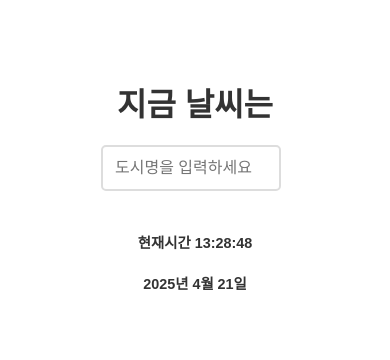
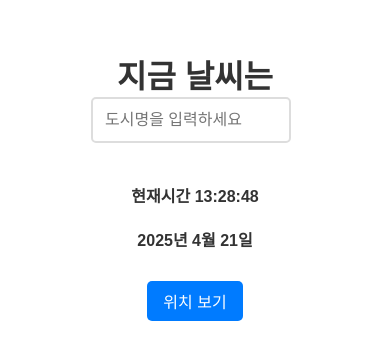
Before and after one commit to Dongsusin/weather, a React (Create React App) app: page / in a window 390 px wide. Shown: the part 236-596 px from the top of the page. Built offline with nearby package versions, Linux system fonts and the light colour scheme; no server answers; a small style sheet from the web is missing.

Commit message:
위치보기 추가

```diff
--- a/package.json
+++ b/package.json
@@ -7,8 +7,10 @@
     "@testing-library/jest-dom": "^6.6.3",
     "@testing-library/react": "^16.3.0",
     "@testing-library/user-event": "^13.5.0",
+    "leaflet": "^1.9.4",
     "react": "^19.1.0",
     "react-dom": "^19.1.0",
+    "react-leaflet": "^5.0.0",
     "react-scripts": "5.0.1",
     "web-vitals": "^2.1.4"
   },
--- a/public/index.html
+++ b/public/index.html
@@ -10,6 +10,12 @@
       content="Web site created using create-react-app"
     />
     <link rel="apple-touch-icon" href="%PUBLIC_URL%/logo192.png" />
+    <link
+      rel="stylesheet"
+      href="https://unpkg.com/leaflet@1.9.4/dist/leaflet.css"
+      integrity="sha256-sA+e2rN2o7pFVuAu8d4qvbwnIMsMSev7Y9g38oK4C6k="
+      crossorigin=""
+    />
     <!--
       manifest.json provides metadata used when your web app is installed on a
       user's mobile device or desktop. See https://developers.google.com/web/fundamentals/web-app-manifest/
--- a/src/App.css
+++ b/src/App.css
@@ -4,10 +4,12 @@
   margin: 0;
   box-sizing: border-box;
 }
+
 body {
   overflow: hidden;
   font-family: Arial, sans-serif;
 }
+
 .container {
   text-align: center;
   padding: 30px;
@@ -21,20 +23,68 @@ body {
   position: relative;
   color: #fff; /* 기본 텍스트 색상 */
 }
+
 /* 낮과 밤에 따라 배경색과 글자 색상 변경 */
 .daytime {
   background-color: #fff;
   color: #333;
 }
+
 .nighttime {
   background-color: #333;
   color: #fff;
 }
+
+/* 카드 스타일 */
+.card {
+  width: 100%;
+  max-width: 400px; /* 카드 최대 너비를 400px로 제한 */
+  height: 500px;
+  perspective: 1000px;
+  margin: auto;
+}
+
+.card .card-front,
+.card .card-back {
+  width: 100%;
+  height: 100%;
+  position: absolute;
+  backface-visibility: hidden;
+  display: flex;
+  flex-direction: column;
+  justify-content: center;
+  align-items: center;
+  padding: 20px;
+  text-align: center;
+  transition: transform 0.6s;
+}
+
+.card .card-front {
+  background-color: #fff;
+  color: #333;
+}
+
+.card .card-back {
+  background-color: #333;
+  color: #fff;
+  transform: rotateY(180deg);
+}
+
+.card.flipped .card-front {
+  transform: rotateY(180deg);
+}
+
+.card.flipped .card-back {
+  transform: rotateY(0deg);
+}
+
+/* 검색 박스 */
 .search-box {
   display: flex;
   justify-content: center;
   margin-bottom: 20px;
 }
+
 .search-box input {
   padding: 12px;
   width: 250px;
@@ -44,73 +94,90 @@ body {
   font-size: 1rem;
   transition: all 0.3s ease;
 }
+
+/* 날씨 정보 */
 .weatherInfo {
   display: block;
   margin: 20px 0;
   font-size: 1.8em;
-  transition: all 0.5s ease;
 }
+
 .weatherIcon {
   width: 100px;
   height: 100px;
   margin: 20px 0;
 }
+
+/* 추가 정보 */
 .additional-info p {
   font-size: 1.2em;
   margin-top: 10px;
 }
+
+/* 시간, 날짜 */
 .time,
 .date {
   font-size: 1.2em;
   font-weight: 700;
   margin-top: 20px;
-  transition: all 0.3s ease;
 }
-.container h1 {
-  font-size: 3.5em;
-  margin-bottom: 20px;
+
+/* 버튼 */
+.flip-button {
+  margin-top: 30px;
+  padding: 10px 20px;
+  background-color: #007bff;
+  color: #fff;
+  border: none;
+  border-radius: 5px;
+  cursor: pointer;
+  transition: background-color 0.3s;
 }
-@media (max-width: 768px) {
-  .container h1 {
-    font-size: 2.5em;
+
+.flip-button:hover {
+  background-color: #0056b3;
+}
+
+/* 지도 스타일 */
+.map-section {
+  width: 100%;
+  height: 100%;
+  position: relative;
+}
+
+.map-container {
+  width: 100%;
+  height: 300px; /* 기본 높이를 설정 */
+  position: absolute;
+  top: 0;
+  left: 0;
+}
+/* 모바일 반응형: 화면 너비가 600px 이하일 때 */
+@media (max-width: 600px) {
+  .search-box input {
+    width: 200px; /* 검색 입력창 너비를 모바일에 맞게 조정 */
   }
+
   .weatherInfo {
-    font-size: 1.5em;
+    font-size: 1.4em; /* 날씨 정보 폰트 크기 조정 */
   }
+
+  .weatherIcon {
+    width: 80px;
+    height: 80px; /* 날씨 아이콘 크기 조정 */
+  }
+
   .additional-info p {
-    font-size: 1em;
+    font-size: 1.1em; /* 추가 정보 폰트 크기 조정 */
   }
+
   .time,
   .date {
-    font-size: 1em;
+    font-size: 1em; /* 시간, 날짜 폰트 크기 조정 */
   }
-  .search-box input {
-    width: 200px;
-  }
-  .search-box button {
-    padding: 10px 16px;
-    font-size: 0.9rem;
+
+  .flip-button {
+    font-size: 1rem; /* 버튼 폰트 크기 조정 */
+    padding: 8px 16px; /* 버튼 여백 조정 */
   }
 }
-@media (max-width: 480px) {
-  .container h1 {
-    font-size: 2em;
-  }
-  .weatherInfo {
-    font-size: 1.2em;
-  }
-  .additional-info p {
-    font-size: 0.9em;
-  }
-  .time,
-  .date {
-    font-size: 0.9em;
-  }
-  .search-box input {
-    width: 180px;
-  }
-  .search-box button {
-    padding: 10px 14px;
-    font-size: 0.8rem;
-  }
-}
--- a/src/App.js
+++ b/src/App.js
@@ -1,15 +1,28 @@
 import "./App.css";
 import { useEffect, useState } from "react";
+import { MapContainer, TileLayer, Marker, Popup } from "react-leaflet";
+import "leaflet/dist/leaflet.css";
+import L from "leaflet";
+
+// 기본 마커 아이콘 설정 (마커 안 보일 때 해결용)
+delete L.Icon.Default.prototype._getIconUrl;
+L.Icon.Default.mergeOptions({
+  iconUrl: "https://unpkg.com/leaflet@1.9.4/dist/images/marker-icon.png",
+  iconRetinaUrl:
+    "https://unpkg.com/leaflet@1.9.4/dist/images/marker-icon-2x.png",
+  shadowUrl: "https://unpkg.com/leaflet@1.9.4/dist/images/marker-shadow.png",
+});
 
 function App() {
   const [city, setCity] = useState("");
   const [weatherData, setWeatherData] = useState(null);
-  const [dateTime, setDateTime] = useState({
-    time: "",
-    date: "",
-  });
+  const [dateTime, setDateTime] = useState({ time: "", date: "" });
   const [isDaytime, setIsDaytime] = useState(true);
+  const [coords, setCoords] = useState(null);
+  const [isFlipped, setIsFlipped] = useState(false); // 카드 flip 상태
+
   const API_KEY = "e6d02aec03da2632c5505afa1f2670ec";
+
   useEffect(() => {
     const setClock = () => {
       const dateInfo = new Date();
@@ -31,23 +44,21 @@ function App() {
           "일",
       });
       const hour = dateInfo.getHours();
-      if (hour >= 6 && hour < 18) {
-        setIsDaytime(true);
-      } else {
-        setIsDaytime(false);
-      }
+      setIsDaytime(hour >= 6 && hour < 18);
     };
 
     setClock();
     const timer = setInterval(setClock, 1000);
     return () => clearInterval(timer);
   }, []);
+
   useEffect(() => {
     navigator.geolocation.getCurrentPosition(handleSuccess, handleError);
 
     function handleSuccess(position) {
       const lat = position.coords.latitude;
       const lon = position.coords.longitude;
+      setCoords({ lat, lon });
       getWeatherByCoords(lat, lon);
     }
 
@@ -55,6 +66,7 @@ function App() {
       console.log("위치 접근 실패");
     }
   }, []);
+
   const getWeatherByCity = () => {
     if (!city.trim()) return;
 
@@ -74,6 +86,7 @@ function App() {
       })
       .catch((err) => console.log("검색 실패:", err));
   };
+
   const getWeatherByCoords = (lat, lon) => {
     fetch(
       `https://api.openweathermap.org/data/2.5/weather?lat=${lat}&lon=${lon}&appid=${API_KEY}&units=metric&lang=kr`
@@ -91,14 +104,23 @@ function App() {
       })
       .catch((err) => console.log("위치 기반 실패:", err));
   };
+
   const handleKeyDown = (e) => {
     if (e.key === "Enter") {
       getWeatherByCity();
     }
   };
 
+  const handleCardFlip = () => {
+    setIsFlipped((prevState) => !prevState); // 카드 flip 상태 변경
+  };
+
   return (
     <div className={`container ${isDaytime ? "daytime" : "nighttime"}`}>
+      <div className={`card ${isFlipped ? "flipped" : ""}`}>
+        {/* 날씨 정보 (앞면) */}
+        {!isFlipped && (
+          <div className="card-front">
             <h1>지금 날씨는</h1>
             <div className="search-box">
               <input
@@ -112,8 +134,8 @@ function App() {
             {weatherData && (
               <>
                 <span className="weatherInfo">
-            온도: {weatherData.temp} °C / 위치: {weatherData.place} / 날씨:{" "}
-            {weatherData.desc}
+                  온도: {weatherData.temp} °C / 위치: {weatherData.place} /
+                  날씨: {weatherData.desc}
                 </span>
                 <img
                   className="weatherIcon"
@@ -132,6 +154,44 @@ function App() {
             <div id="date" className="date">
               {dateTime.date}
             </div>
+            {/* 버튼: 뒤집기 */}
+            <button className="flip-button" onClick={handleCardFlip}>
+              위치 보기
+            </button>
+          </div>
+        )}
+
+        {/* 위치 정보 (뒷면) */}
+        {isFlipped && (
+          <div className="card-back">
+            {coords && (
+              <div className="map-section">
+                <h2>내 위치</h2>
+                <div className="map-container">
+                  <MapContainer
+                    center={[coords.lat, coords.lon]}
+                    zoom={13}
+                    scrollWheelZoom={false}
+                    style={{ height: "300px", width: "100%" }}
+                  >
+                    <TileLayer
+                      attribution='&copy; <a href="https://osm.org/copyright">OpenStreetMap</a>'
+                      url="https://{s}.tile.openstreetmap.org/{z}/{x}/{y}.png"
+                    />
+                    <Marker position={[coords.lat, coords.lon]}>
+                      <Popup>현재 위치</Popup>
+                    </Marker>
+                  </MapContainer>
+                </div>
+              </div>
+            )}
+            {/* 버튼: 뒤집기 */}
+            <button className="flip-button" onClick={handleCardFlip}>
+              날씨 보기
+            </button>
+          </div>
+        )}
+      </div>
     </div>
   );
 }
```
Also changed, not shown: 1 other file (tests, documents, lock files or other folders). Lines whose indentation alone changed are shown as unchanged.
